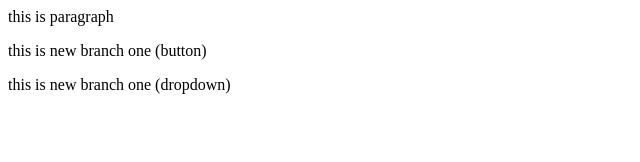
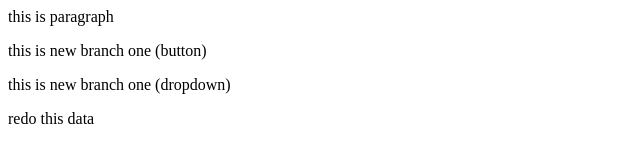
Before and after one commit to AchuthKumarTelugu/myFirstRepo2, a plain HTML site: page index.html in a window 1280 px wide. Shown: the whole page, without its empty margins (0-640 px from the left). Drawn offline with Linux system fonts and the light colour scheme.

Commit message:
added redo statement

```diff
--- a/index.html
+++ b/index.html
@@ -1,3 +1,4 @@
 <p>this is paragraph</p>
 <p>this is new branch one (button)</p>
 <p>this is new branch one (dropdown)</p>
+<p>redo this data</p>
```
